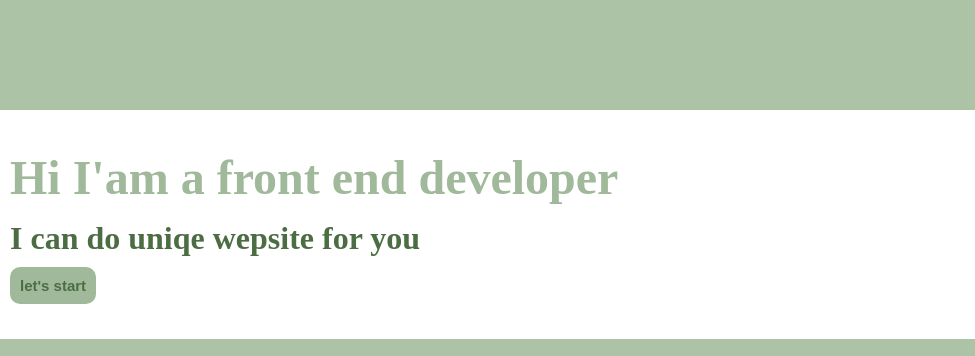
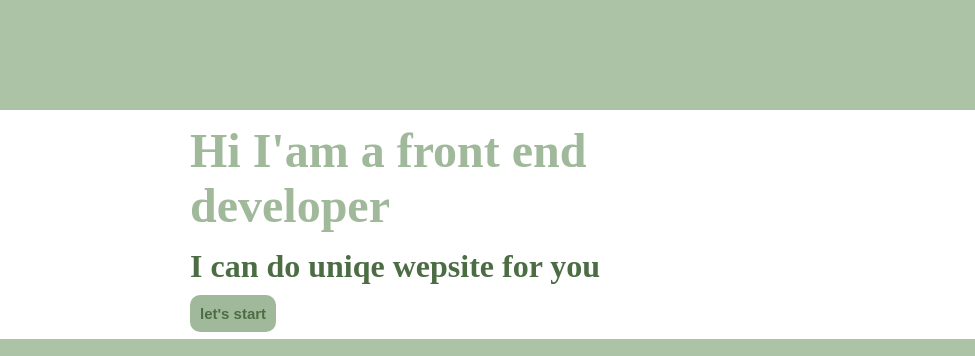
Before and after one commit to Ibrahim41185/my-portfolio, a plain HTML site: page index.html in a window 1280 px wide. Shown: the part 90-446 px from the top of the page, 0-975 px from the left. Drawn offline with Linux system fonts and the light colour scheme.

Commit message:
simple edit

```diff
--- a/style.css
+++ b/style.css
@@ -108,6 +108,7 @@ body {
     width: 100%;
     height: 100%;
     margin: 200px 0;
+    padding-left: 180px;
     background-color: beige;
     background-color: #fff;
     display: flex;
@@ -189,16 +190,6 @@ body {
 
 
 @media (min-width:770px){
-    .content{
-        width: 100%;
-        margin-bottom: 10px;
-        display: flex;
-        justify-content: space-between;
-        /* align-items: center; */
-    }
-
-
-
 
     .content .text{
         padding: 0 10px;
```
